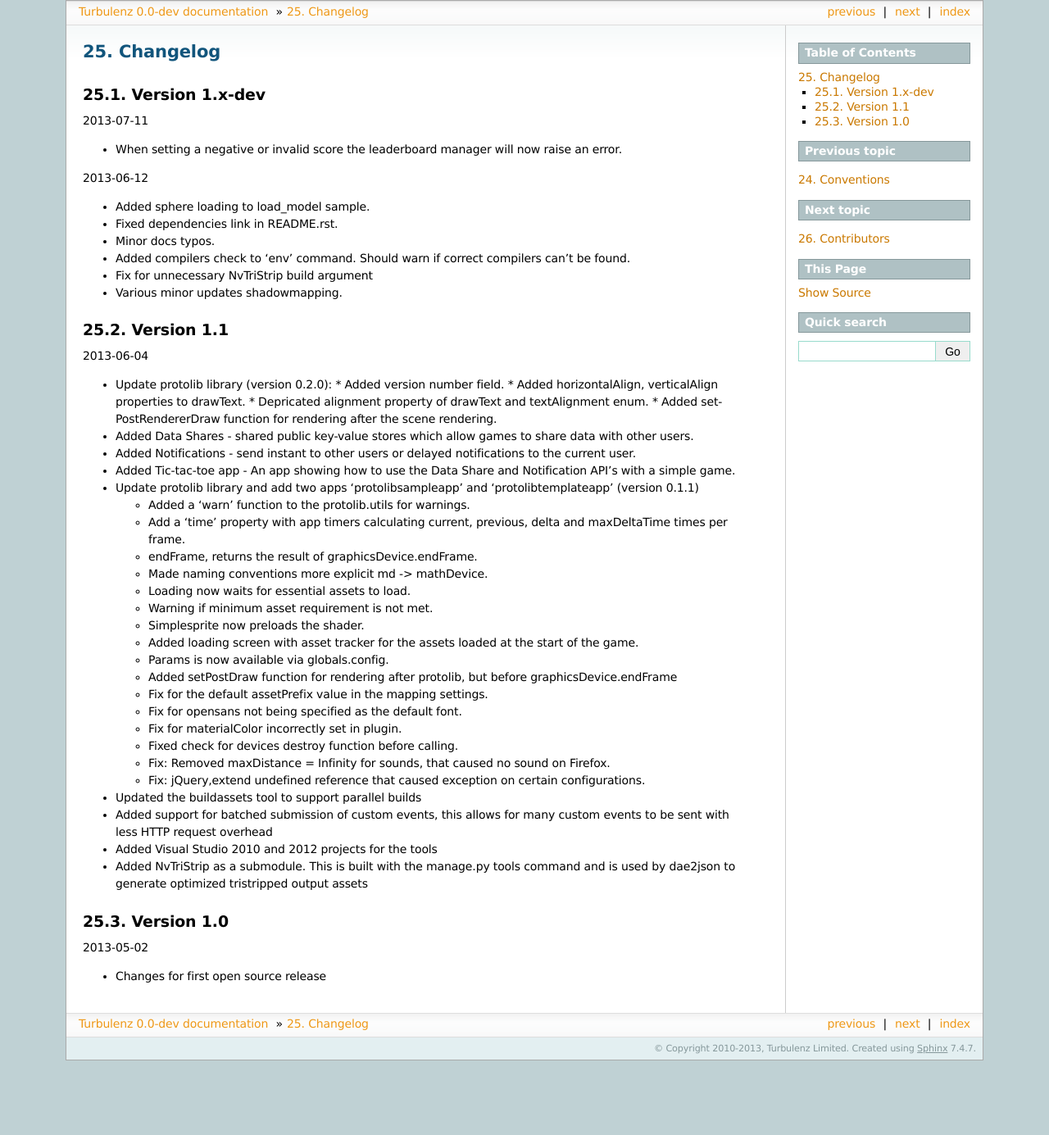
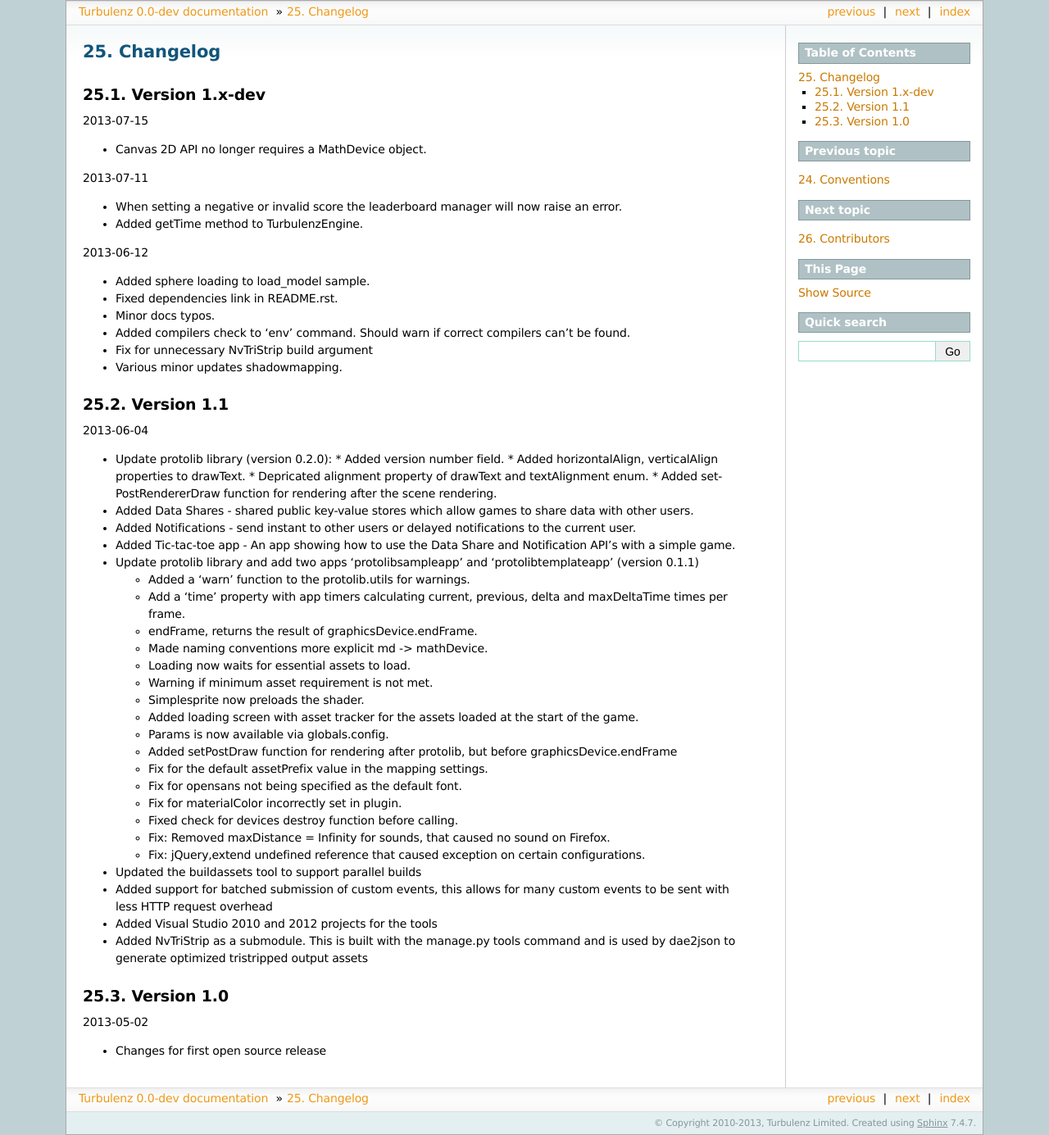
Before and after one commit to turbulenz/turbulenz_engine, a Sphinx documentation site: the page built from docs/source/changelog.rst, in a window 1280 px wide. Shown: the whole page at 82% size. Built offline with Sphinx 7.4.7, drawn with Linux system fonts in a browser that asks for light colours; before the commit the page ends 1294 px from its top, so only the background shows below that.

Commit message:
Updated changelog.

```diff
--- a/docs/source/changelog.rst
+++ b/docs/source/changelog.rst
@@ -10,9 +10,14 @@
 Version 1.x-dev
 ---------------
 
+2013-07-15
+
+- Canvas 2D API no longer requires a MathDevice object.
+
 2013-07-11
 
 - When setting a negative or invalid score the leaderboard manager will now raise an error.
+- Added getTime method to TurbulenzEngine.
 
 2013-06-12
 
```
